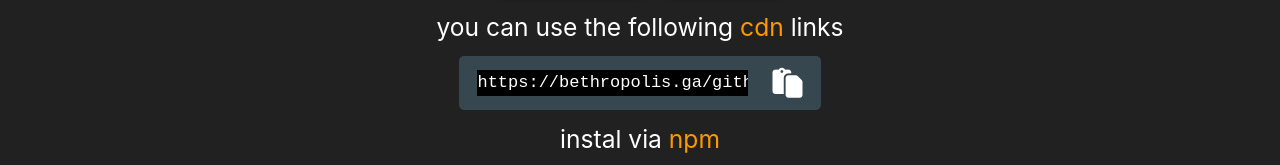
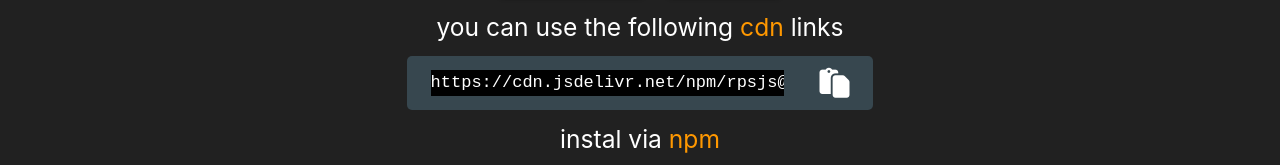
Before and after one commit to bethropolis/rockPaperScissorsjs, a plain HTML site: page index.html in a window 1280 px wide. Shown: the part 271-436 px from the top of the page. Drawn offline with nearby package versions, Linux system fonts and the light colour scheme.

Commit message:
Update index.html

```diff
--- a/index.html
+++ b/index.html
@@ -45,7 +45,7 @@
         </h5>
         <ul>
           <span class="cdn-copy"
-            ><code class="black text-yellow">https://bethropolis.ga/github</code
+            ><code class="black text-yellow">https://cdn.jsdelivr.net/npm/rpsjs@1.0.0/rockPaperScissors.min.js</code
             ><i class="fa fa-clipboard fa-2x"></i
           ></span>
 
```
